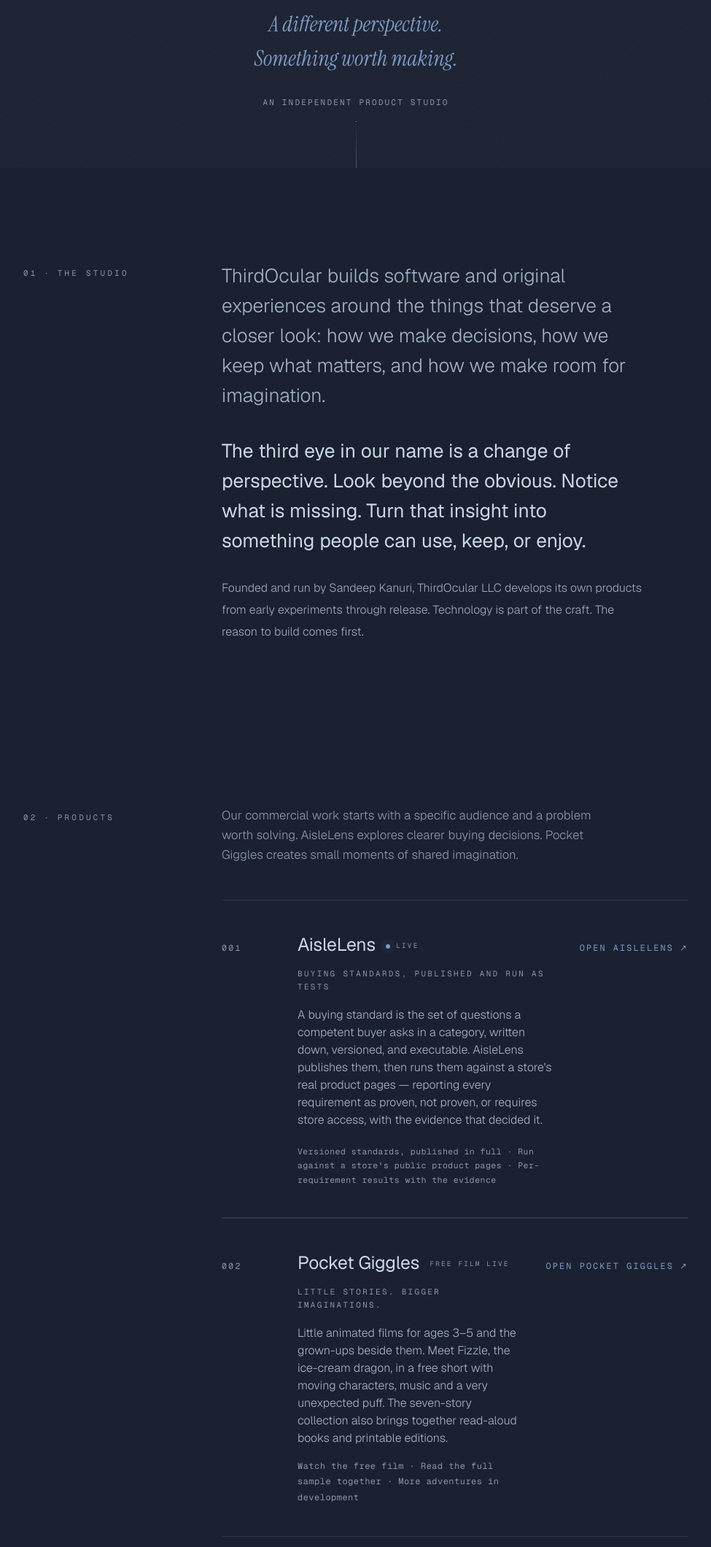
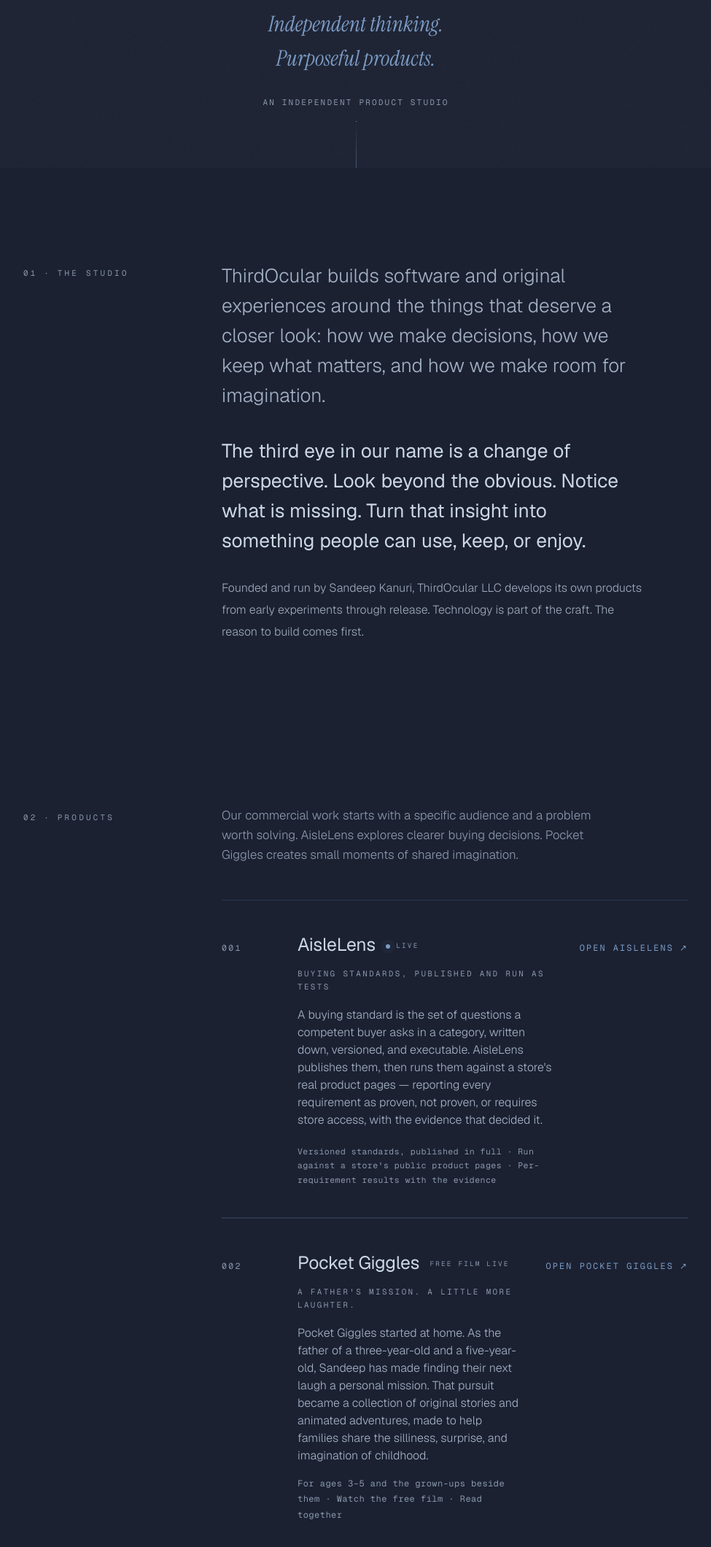
Before and after one commit to iamkanuri/thirdocular, a website built with Vite: page index.html in a window 1280 px wide. Shown: the part 570-2690 px from the top of the page at 73% size, without its empty margins (152-1127 px from the left). Built offline with nearby package versions, Linux system fonts and the light colour scheme.

Commit message:
Refine studio headline and share Pocket Giggles founder story

```diff
--- a/index.html
+++ b/index.html
@@ -21,7 +21,7 @@
     <meta property="og:title" content="ThirdOcular — An independent product studio" />
     <meta
       property="og:description"
-      content="A different perspective. Something worth making. Software, stories, and useful experiences from ThirdOcular."
+      content="Independent thinking. Purposeful products. Software, stories, and original experiences from ThirdOcular."
     />
     <meta property="og:url" content="https://thirdocular.com/" />
     <meta property="og:locale" content="en_US" />
@@ -35,7 +35,7 @@
     <meta name="twitter:title" content="ThirdOcular — An independent product studio" />
     <meta
       name="twitter:description"
-      content="A different perspective. Something worth making. Software, stories, and useful experiences from ThirdOcular."
+      content="Independent thinking. Purposeful products. Software, stories, and original experiences from ThirdOcular."
     />
     <meta name="twitter:image" content="https://thirdocular.com/og.png" />
     <meta name="twitter:image:alt" content="ThirdOcular — An independent product studio" />
@@ -206,7 +206,7 @@
         </div>
 
         <h1 class="wordmark">ThirdOcular</h1>
-        <p class="tagline">A different perspective.<br>Something worth making.</p><p class="studio-kicker">An independent product studio</p>
+        <p class="tagline">Independent thinking.<br>Purposeful products.</p><p class="studio-kicker">An independent product studio</p>
 
         <div class="scroll-cue" aria-hidden="true"></div>
       </section>
@@ -268,9 +268,9 @@
             <a class="signal" href="https://pocketgiggles.thirdocular.com/">
               <span class="signal-no">002</span><span class="signal-main">
                 <span class="signal-name">Pocket Giggles<span class="signal-live">Free film live</span></span>
-                <span class="prop-kind">Little stories. Bigger imaginations.</span>
-                <span class="prop-desc">Little animated films for ages 3–5 and the grown-ups beside them. Meet Fizzle, the ice-cream dragon, in a free short with moving characters, music and a very unexpected puff. The seven-story collection also brings together read-aloud books and printable editions.</span>
-                <span class="prop-capability">Watch the free film · Read the full sample together · More adventures in development</span>
+                <span class="prop-kind">A father's mission. A little more laughter.</span>
+                <span class="prop-desc">Pocket Giggles started at home. As the father of a three-year-old and a five-year-old, Sandeep has made finding their next laugh a personal mission. That pursuit became a collection of original stories and animated adventures, made to help families share the silliness, surprise, and imagination of childhood.</span>
+                <span class="prop-capability">For ages 3–5 and the grown-ups beside them · Watch the free film · Read together</span>
               </span><span class="signal-cta">Open Pocket Giggles&ensp;<span class="arrow" aria-hidden="true">↗</span></span>
             </a>
 
```
Also changed, not shown: scripts/og.html (+1 -1 lines), public/og.png.
